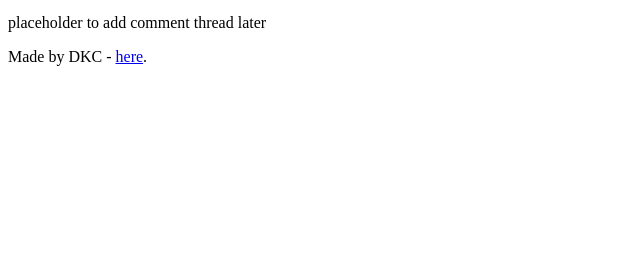
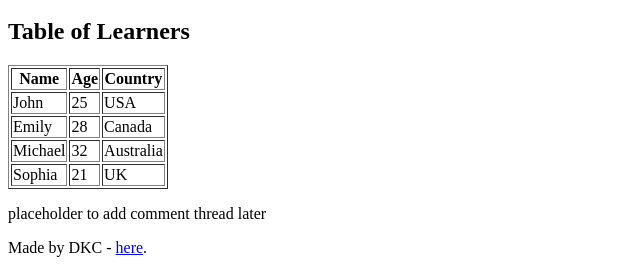
Before and after one commit to dkcheetham/My_First_Portfolio, a plain HTML site: page html_basic/index.html in a window 1280 px wide. Shown: the part 673-946 px from the top of the page, without its empty margins (0-640 px from the left). Before the commit the page ends 800 px from the top, so only its background shows below. Drawn offline with Linux system fonts and the light colour scheme.

Commit message:
Added a table of learners to index.html

```diff
--- a/html_basic/index.html
+++ b/html_basic/index.html
@@ -29,6 +29,44 @@
             <a href="https://www.example.com" target="_blank">
                 <img src="https://i.ibb.co/gTDZZT8/ALX-Logo-07.png" alt="ALX Logo">
             </a>
+
+                <!-- Table of learners -->
+                <section>
+                    <h2>Table of Learners</h2>
+                    <table border="1">
+                        <thead>
+                            <tr>
+                                <th>Name</th>
+                                <th>Age</th>
+                                <th>Country</th>
+                            </tr>
+                        </thead>
+                        <tbody>
+                            <tr>
+                                <td>John</td>
+                                <td>25</td>
+                                <td>USA</td>
+                            </tr>
+                            <tr>
+                                <td>Emily</td>
+                                <td>28</td>
+                                <td>Canada</td>
+                            </tr>
+                            <tr>
+                                <td>Michael</td>
+                                <td>32</td>
+                                <td>Australia</td>
+                            </tr>
+                            <tr>
+                                <td>Sophia</td>
+                                <td>21</td>
+                                <td>UK</td>
+                            </tr>
+                        </tbody>
+                    </table>
+                </section>
+                <!-- Your other content -->
+
         </article>
 
         <!-- Aside (with placeholder) -->
```
